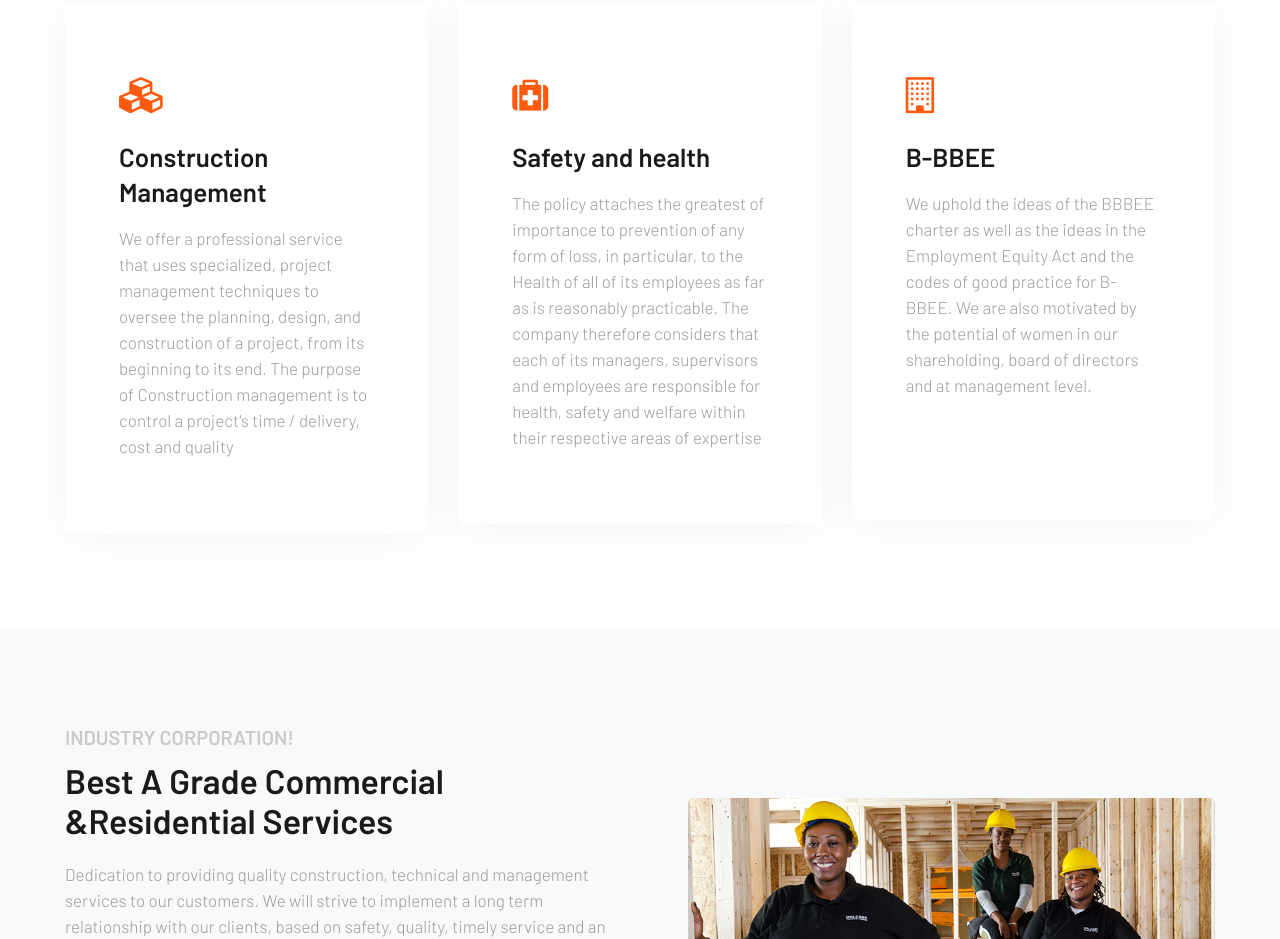
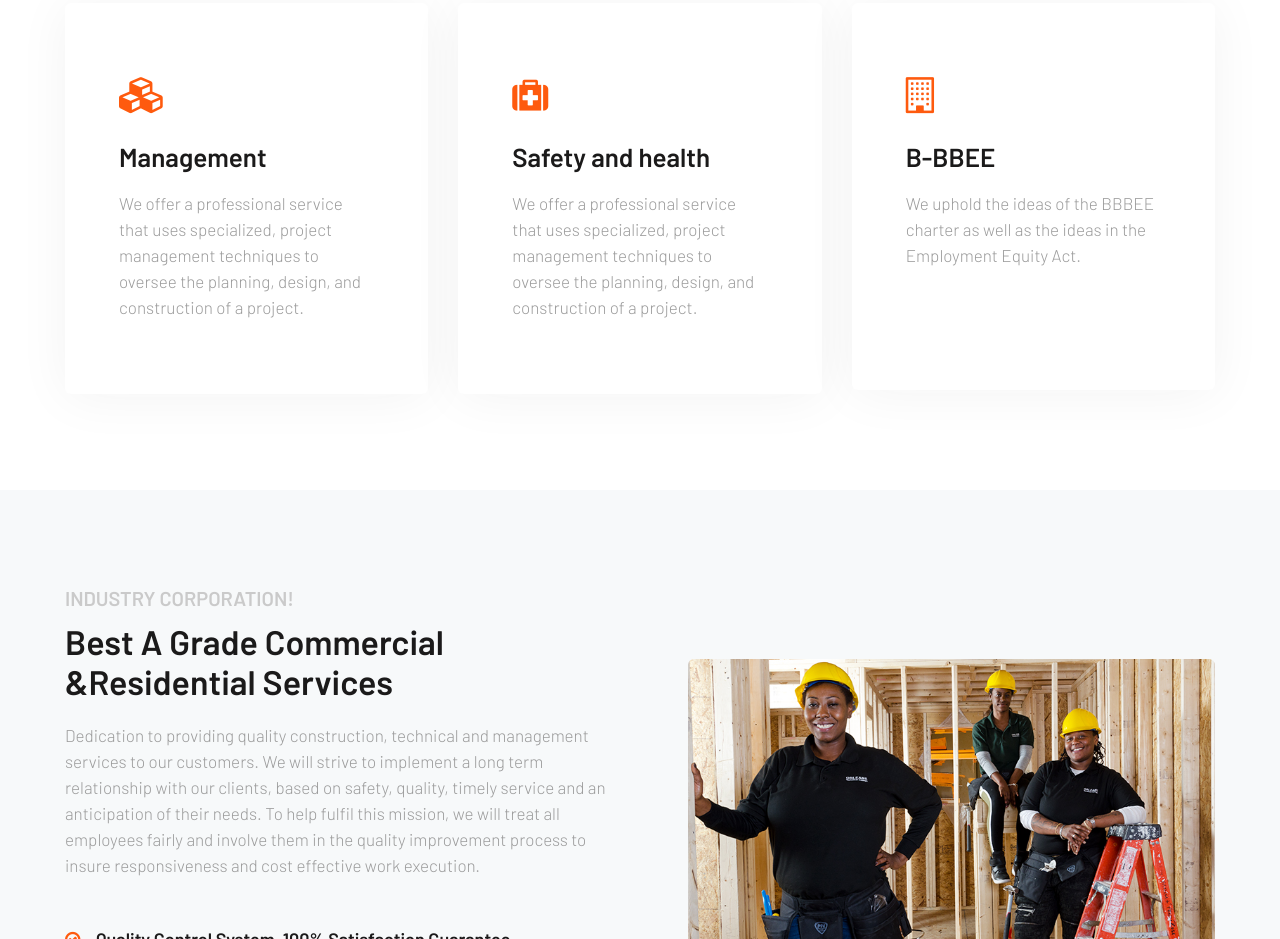
Before and after one commit to iamPsk/slowode, a plain HTML site: page index.html in a window 1280 px wide. Shown: the part 1199-2138 px from the top of the page. Drawn offline with Linux system fonts and the light colour scheme.

Commit message:
wording and links

```diff
--- a/index.html
+++ b/index.html
@@ -196,11 +196,9 @@ Author URL: http://w3layouts.com
                     <div class="grid-block">
                         <a href="#" class="d-block p-lg-4 p-3">
                             <span class="fa fa-cubes" aria-hidden="true"></span>
-                            <h4 class="my-3">Construction Management</h4>
+                            <h4 class="my-3">Management</h4>
                             <p class="">We offer a professional service that uses specialized, project management
-                                techniques to oversee the planning, design, and construction of a project, from its
-                                beginning to its end. The purpose of Construction management is to control a project's
-                                time / delivery, cost and quality</p>
+                                techniques to oversee the planning, design, and construction of a project.</p>
                         </a>
                     </div>
                 </div>
@@ -209,12 +207,8 @@ Author URL: http://w3layouts.com
                         <a href="#" class="d-block p-lg-4 p-3">
                             <span class="fa fa-medkit" aria-hidden="true"></span>
                             <h4 class="my-3">Safety and health</h4>
-                            <p class="">The policy attaches the greatest of importance to prevention of any form of
-                                loss, in
-                                particular, to the Health of all of its employees as far as is reasonably practicable.
-                                The company therefore considers that each of its managers,
-                                supervisors and employees are responsible for health, safety and welfare within their
-                                respective areas of expertise</p>
+                            <p class="">We offer a professional service that uses specialized, project management
+                                techniques to oversee the planning, design, and construction of a project.</p>
                         </a>
                     </div>
                 </div>
@@ -224,11 +218,7 @@ Author URL: http://w3layouts.com
                             <span class="fa fa-building-o" aria-hidden="true"></span>
                             <h4 class="my-3">B-BBEE</h4>
                             <p class="">We uphold the ideas of the BBBEE charter as well as the ideas in the Employment
-                                Equity Act and the codes of good
-                                practice for B-BBEE. We are also motivated by the potential of women in our
-                                shareholding, board
-                                of directors and at management level.
-
+                                Equity Act.
                                 <p>
                         </a>
                     </div>
@@ -451,25 +441,25 @@ Author URL: http://w3layouts.com
                         <ul>
                             <h6 class="footer-title-29">Services</h6>
                             <li>
-                                <a href="#team">Construction Manage</a>
+                                <a href="services.html">Construction Manage</a>
                             </li>
                             <li>
-                                <a href="#insta">Building & Roofing</a>
+                                <a href="services.html">Building & Roofing</a>
                             </li>
                             <li>
-                                <a href="#tiling">Tiling &Painiting</a>
+                                <a href="services.html">Tiling &Painiting</a>
                             </li>
                             <li>
-                                <a href="#careers">Electrricty &Welding</a>
+                                <a href="services.html">Electrricty &Welding</a>
                             </li>
                             <li>
-                                <a href="#help">Plumbing</a>
+                                <a href="services.html">Plumbing</a>
                             </li>
                             <li>
-                                <a href="#help">Paving</a>
+                                <a href="services.html">Paving</a>
                             </li>
                             <li>
-                                <a href="#help">Welding</a>
+                                <a href="services.html">Welding</a>
                             </li>
                         </ul>
                     </div>
```
Also changed, not shown: contact.html (+7 -7 lines), services.html (+7 -7 lines).
